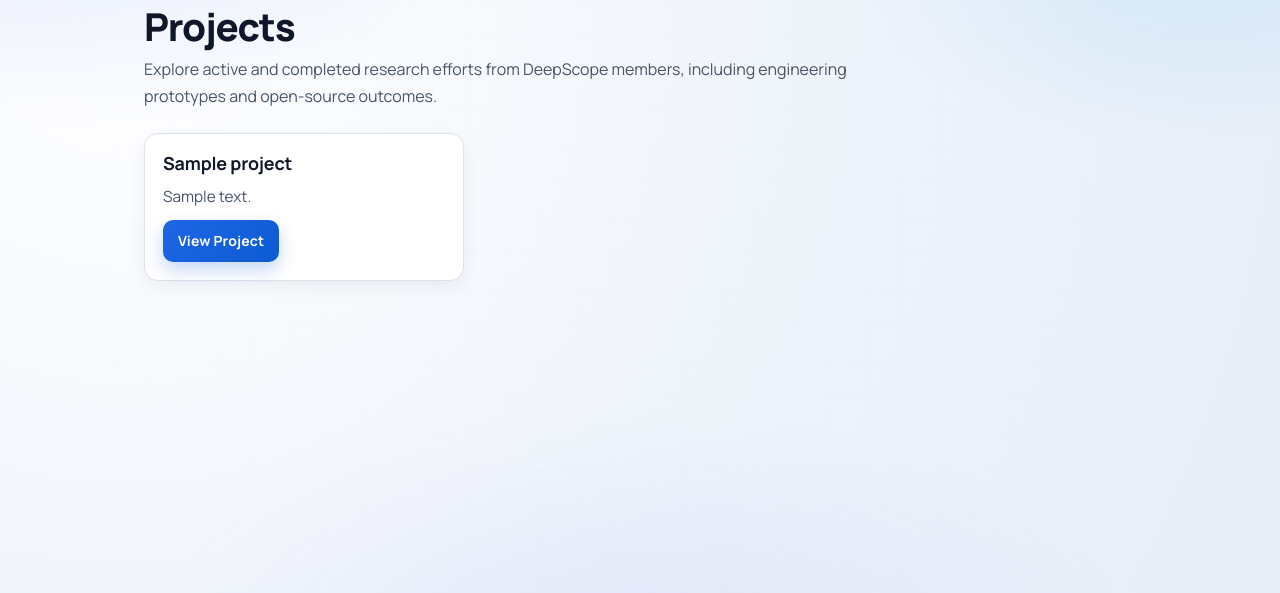
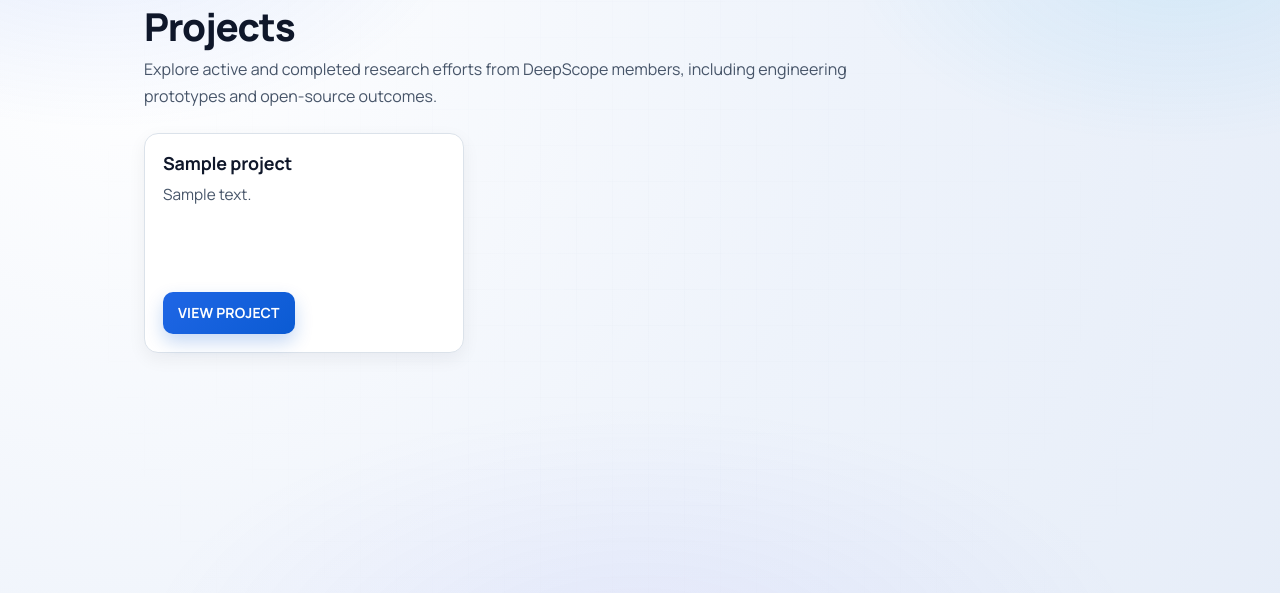
Before and after one commit to hijbullahx/dscoperesearch, a Django app: page /projects/ in a window 1280 px wide. Shown: the part 143-736 px from the top of the page. Run offline with Django 5.2, Linux system fonts and the light colour scheme; tables that the repository leaves empty hold one stand-in row (values such as "Sample post").

Commit message:
Add project card styles and update project display for improved layout and readability

```diff
--- a/static/web/styles.css
+++ b/static/web/styles.css
@@ -224,6 +224,33 @@ body::after {
   color: var(--muted);
   line-height: 1.58;
   font-size: 0.96rem;
+}
+
+.project-card {
+  display: flex;
+  flex-direction: column;
+  min-height: 220px;
+}
+
+.project-card h3 {
+  margin-bottom: 8px;
+}
+
+.project-summary {
+  margin-bottom: 14px;
+  display: -webkit-box;
+  -webkit-line-clamp: 4;
+  -webkit-box-orient: vertical;
+  overflow: hidden;
+}
+
+.project-link {
+  margin-top: auto;
+  align-self: flex-start;
+  font-size: 13px;
+  font-weight: 700;
+  letter-spacing: 0.01em;
+  text-transform: uppercase;
 }
 
 .card.muted {
--- a/templates/web/home.html
+++ b/templates/web/home.html
@@ -8,11 +8,11 @@
 </section>
 <div class="grid">
   {% for project in projects %}
-    <article class="card">
+    <article class="card project-card">
       <h3>{{ project.title }}</h3>
-      <p>{{ project.description }}</p>
+      <p class="project-summary">{{ project.description }}</p>
       {% if project.github_link %}
-        <a class="btn" href="{{ project.github_link }}" target="_blank" rel="noreferrer">View Project</a>
+        <a class="btn project-link" href="{{ project.github_link }}" target="_blank" rel="noreferrer">View Project</a>
       {% endif %}
     </article>
   {% empty %}
--- a/templates/web/projects.html
+++ b/templates/web/projects.html
@@ -8,11 +8,11 @@
 </section>
 <div class="grid">
   {% for project in projects %}
-    <article class="card">
+    <article class="card project-card">
       <h3>{{ project.title }}</h3>
-      <p>{{ project.description }}</p>
+      <p class="project-summary">{{ project.description }}</p>
       {% if project.github_link %}
-        <a class="btn" href="{{ project.github_link }}" target="_blank" rel="noreferrer">View Project</a>
+        <a class="btn project-link" href="{{ project.github_link }}" target="_blank" rel="noreferrer">View Project</a>
       {% endif %}
     </article>
   {% empty %}
```
